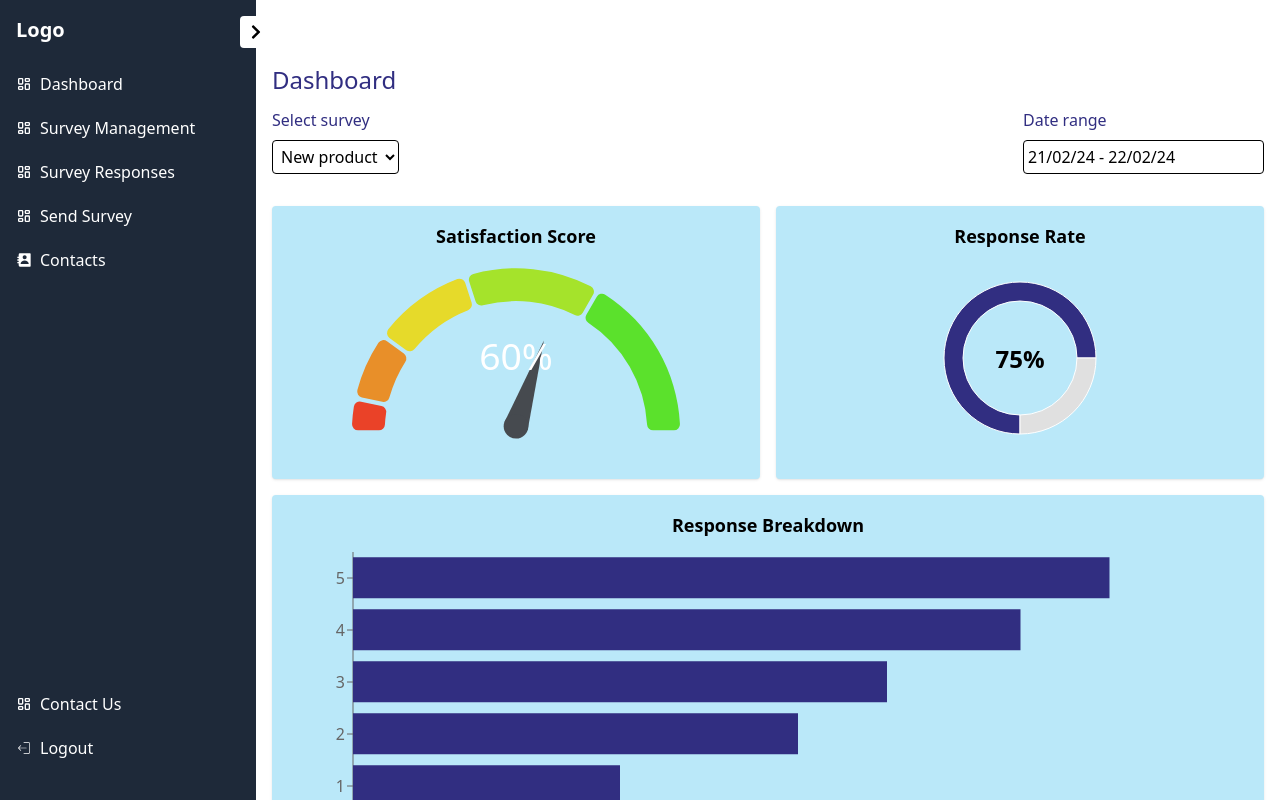
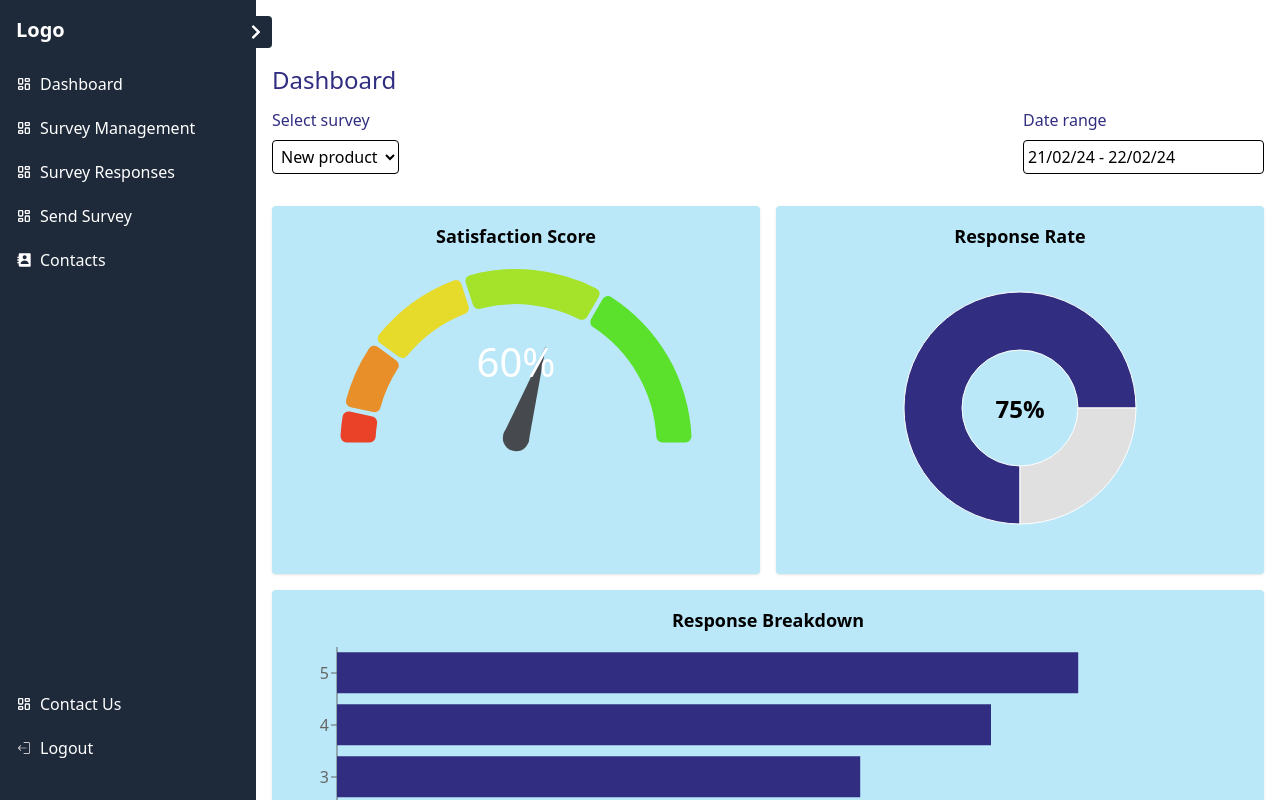
Before and after one commit to Balaguru0311/DHDashboard, a React (Vite) app: page / in a window 1280 px wide. Built offline with nearby package versions, Linux system fonts and the light colour scheme.

Commit message:
ui changes

```diff
--- a/src/App.jsx
+++ b/src/App.jsx
@@ -5,13 +5,13 @@ import ResponseRate from "./Components/Donut"
 import MyBarChart from "./Components/BarChart"
 import Header from "./Components/Header"
 function App() {
-  const [isDeskSidebarOpen, setIsDeskSidebarOpen] = useState(false);
+  const [isDeskSidebarOpen, setIsDeskSidebarOpen] = useState(true);
   return (
     <>
       <div className="flex h-screen">
       <Sidebar Sidebar={isDeskSidebarOpen} setSidebar={setIsDeskSidebarOpen} />
-      <div className={`flex-1 flex flex-col overflow-x-hidden transition-all duration-300 ease-in-out ${
-          isDeskSidebarOpen ? "ml-[-200px]" : "ml-0" // Adjust margin based on sidebar state
+      <div className={`flex-1 overflow-x-hidden transition-all duration-300 ease-in-out ${
+          isDeskSidebarOpen ? "ml-0" : "md:ml-[-200px]"
         }`}>
         <Header />
         <main className="p-4 grid grid-cols-1 md:grid-cols-2 gap-4">
--- a/src/Components/BarChart.jsx
+++ b/src/Components/BarChart.jsx
@@ -11,9 +11,9 @@ const data = [
 
 const MyBarChart = () => {
   return (
-    <div className="bg-[#bae8f9] rounded p-4 shadow">
+    <div className="bg-[#bae8f9] rounded py-4 shadow">
       <h3 className="text-lg text-center font-semibold mb-2">Response Breakdown</h3>
-    <ResponsiveContainer width="100%" height={300}>
+    <ResponsiveContainer width="95%" height={300}>
       <BarChart data={data} layout="vertical">
         {/* <CartesianGrid strokeDasharray="3 3" /> */}
         <XAxis type="number" /> {/* Set interval to 10 */}
--- a/src/Components/DialChart.jsx
+++ b/src/Components/DialChart.jsx
@@ -1,18 +1,20 @@
 import React from 'react';
 import GaugeChart from 'react-gauge-chart';
-
+import { ResponsiveContainer } from 'recharts';
 const SatisfactionScore = () => {
   return (
-    <div className="bg-[#bae8f9] rounded p-4 shadow">
+    <div className="bg-[#bae8f9] rounded py-4 shadow">
       <h3 className="text-lg text-center font-semibold mb-2">Satisfaction Score</h3>
+      <ResponsiveContainer width="100%" height={300}>
       <GaugeChart
         id="satisfaction-gauge"
         nrOfLevels={5}
-        arcsLength={[1, 2, 3, 4, 5]}
+        arcsLength={[1,2,3,4,5]}
         colors={['#EA4228', '#F5CD19', '#5BE12C']}
         percent={0.6}
         arcPadding={0.02}
       />
+      </ResponsiveContainer>
     </div>
   );
 };
--- a/src/Components/Donut.jsx
+++ b/src/Components/Donut.jsx
@@ -1,7 +1,7 @@
 import React from 'react';
 import { PieChart, Pie, Cell, ResponsiveContainer } from 'recharts';
 
-const data = [{ name: 'Response', value: 75 }, { name: 'Remaining', value: 25 }];
+const data = [{ name: 'Response', value: 75 },{ name: 'Remaining', value: 25, }];
 const COLORS = ['#312E81', '#E0E0E0'];
 
 const ResponseRate = () => {
@@ -9,7 +9,7 @@ const ResponseRate = () => {
     <div className="bg-[#bae8f9] rounded p-4 shadow">
       <h3 className="text-lg text-center font-semibold mb-2">Response Rate</h3>
       <div className="flex justify-center items-center">
-        <ResponsiveContainer width={250} height={200}>
+        <ResponsiveContainer width="100%" height={300}>
           <PieChart>
             <Pie
               data={data}
@@ -17,8 +17,9 @@ const ResponseRate = () => {
               nameKey="name"
               cx="50%"
               cy="50%"
-              innerRadius="60%" // Adjust to control the donut hole size
+              innerRadius="40%" // Adjust to control the donut hole size
               outerRadius="80%" // Adjust to control the donut outer radius
+              paddingAngle={0}
               fill="#8884d8"
             >
               {data.map((entry, index) => (
--- a/src/Components/Header.jsx
+++ b/src/Components/Header.jsx
@@ -2,7 +2,7 @@ import React from "react";
 
 const Header = () => {
   return (
-    <div className="p-4 z-10 mt-12">
+    <div className="p-4 z-10 md:mt-12">
       <h3 className="text-[#312E81] text-2xl">Dashboard</h3>
       <header className="flex justify-between items-center relative mt-3">
         <div className="d-block">
--- a/src/Components/Sidebar.jsx
+++ b/src/Components/Sidebar.jsx
@@ -6,32 +6,27 @@ import { CiLogout } from "react-icons/ci";
 import { BiSolidContact } from "react-icons/bi";
 
 const Sidebar = ({Sidebar, setSidebar}) => {
-    const [isSidebarOpen, setIsSidebarOpen] = useState(true);
 
-  const toggleSidebar = () => {
-    setIsSidebarOpen(!isSidebarOpen);
-  };
   const toggleDeskSidebar = () => {
     setSidebar(!Sidebar);
-    setIsSidebarOpen(!isSidebarOpen);
   };
   return (
     <div>
     <button
         className="md:hidden bg-gray-800 text-white p-2 rounded fixed top-4 right-4 z-50"
-        onClick={toggleSidebar}
+        onClick={toggleDeskSidebar}
       >
-        {isSidebarOpen ? <FaTimes /> : <FaBars />}
+        {Sidebar ? <FaTimes /> : <FaBars />}
       </button>
       <button
         className={`hidden md:block mb-4 rounded hover:text-gray-300 fixed top-4 left-60 z-50 ${Sidebar ? "text-white p-2 bg-gray-800" : "text-gray bg-white p-2"}`}
         onClick={toggleDeskSidebar}
       >
-        {Sidebar ? <FaChevronLeft /> : <FaChevronRight />}
+        {Sidebar ? <FaChevronRight /> : <FaChevronLeft />}
       </button>
       <aside
         className={`bg-gray-800 text-white w-64 p-4 flex flex-col transition-all duration-300 ease-in-out transform ${
-          isSidebarOpen ? "translate-x-0" : "-translate-x-full"
+          Sidebar ? "translate-x-0" : "-translate-x-full"
         } fixed top-0 left-0 h-screen z-40 md:relative`}
       >
 
```
